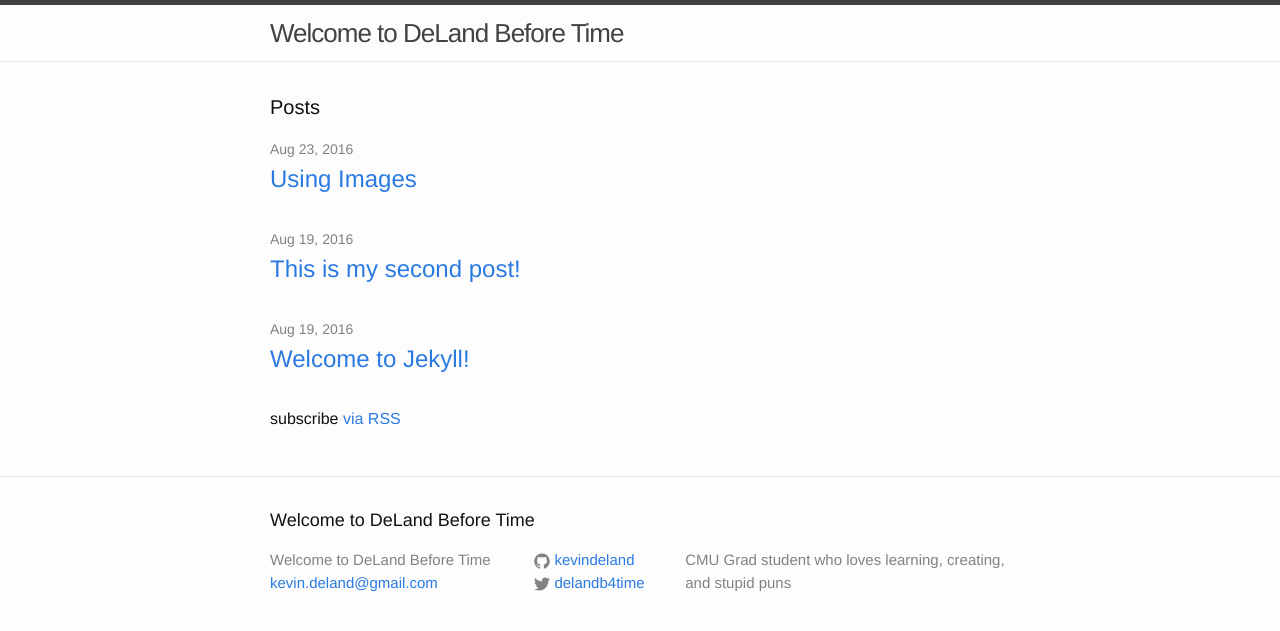
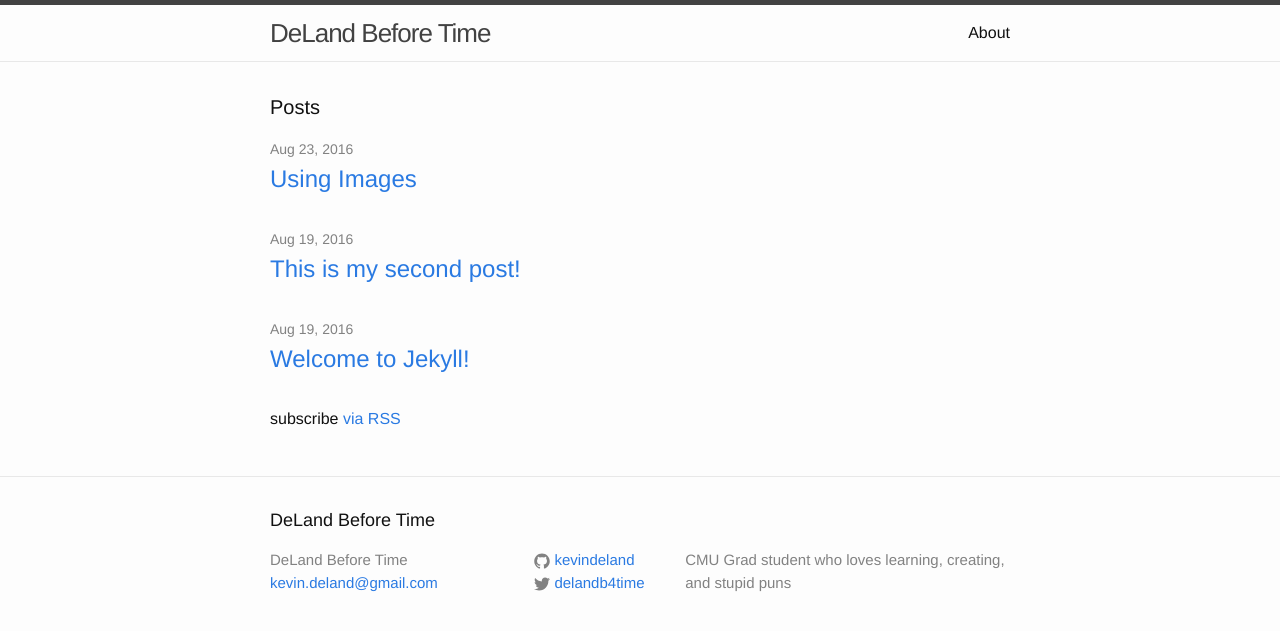
Before and after one commit to kevindeland/kevindeland.github.io, a Jekyll site: the page built from index.html, in a window 1280 px wide. Shown: the top 631 px of the page. Built offline with Jekyll 4.4.1, drawn with Linux system fonts in a browser that asks for light colours.

Commit message:
about me page

```diff
--- a/_config.yml
+++ b/_config.yml
@@ -13,7 +13,7 @@
 # you will see them accessed via {{ site.title }}, {{ site.email }}, and so on.
 # You can create any custom variable you would like, and they will be accessible
 # in the templates via {{ site.myvariable }}.
-title: Welcome to DeLand Before Time
+title: DeLand Before Time
 email: kevin.deland@gmail.com
 description: > # this means to ignore newlines until "baseurl:"
   CMU Grad student who loves learning, creating, and stupid puns
--- /dev/null
+++ b/about/index.html
@@ -0,0 +1,5 @@
+---
+layout: page
+title: About
+---
+Hello
```
